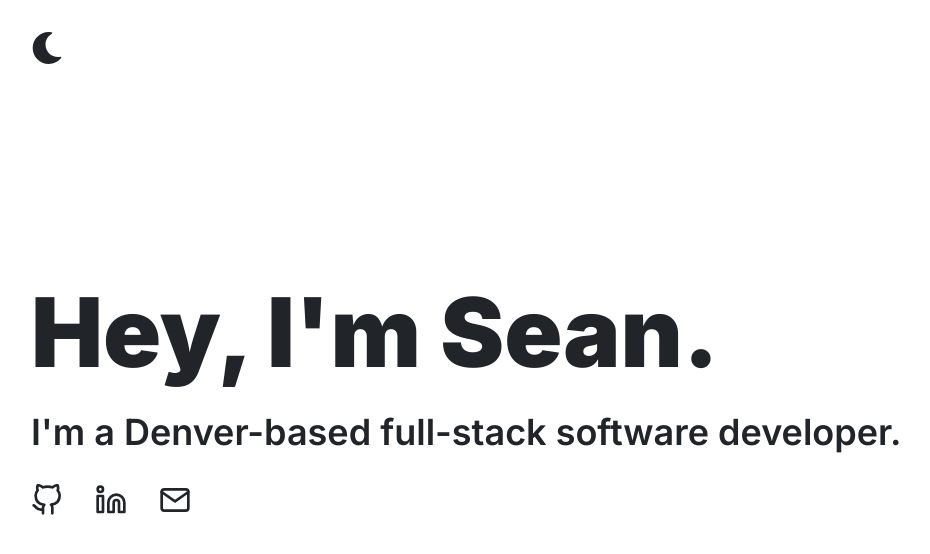
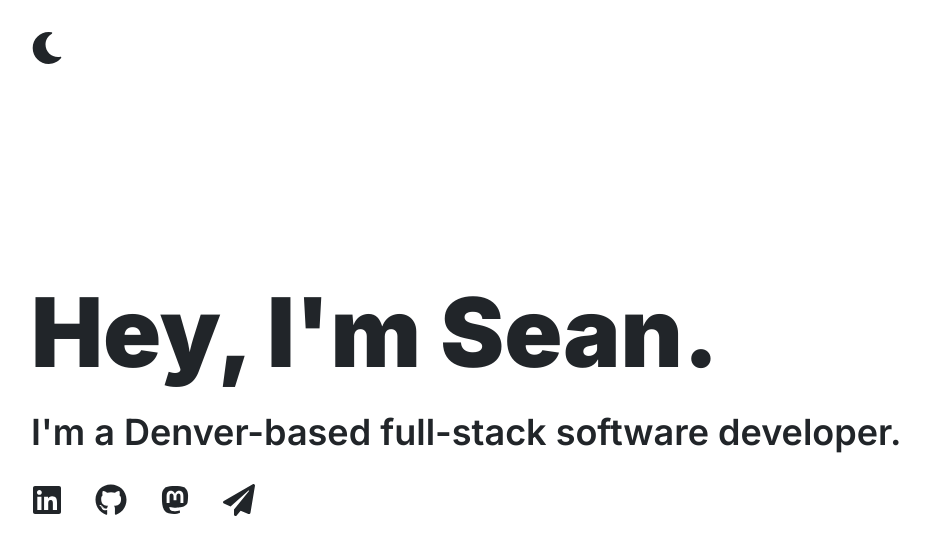
Before and after one commit to seaneoo/seano, a Next.js app: page / in a window 1280 px wide. Shown: the top 554 px of the page, without its empty margins (1-931 px from the left). Built offline with nearby package versions, Linux system fonts and the light colour scheme.

Commit message:
Update icons and add Mastodon link to home

```diff
--- a/src/app/page.tsx
+++ b/src/app/page.tsx
@@ -1,52 +1,5 @@
 import IconButton from '@/components/IconButton';
-
-function GitHubIcon() {
-  return (
-    <svg
-      xmlns="http://www.w3.org/2000/svg"
-      viewBox="0 0 24 24"
-      fill="none"
-      stroke="currentColor"
-      strokeWidth="2"
-      strokeLinecap="round"
-      strokeLinejoin="round">
-      <path d="M9 19c-5 1.5-5-2.5-7-3m14 6v-3.87a3.37 3.37 0 0 0-.94-2.61c3.14-.35 6.44-1.54 6.44-7A5.44 5.44 0 0 0 20 4.77 5.07 5.07 0 0 0 19.91 1S18.73.65 16 2.48a13.38 13.38 0 0 0-7 0C6.27.65 5.09 1 5.09 1A5.07 5.07 0 0 0 5 4.77a5.44 5.44 0 0 0-1.5 3.78c0 5.42 3.3 6.61 6.44 7A3.37 3.37 0 0 0 9 18.13V22"></path>
-    </svg>
-  );
-}
-
-function LinkedInIcon() {
-  return (
-    <svg
-      xmlns="http://www.w3.org/2000/svg"
-      viewBox="0 0 24 24"
-      fill="none"
-      stroke="currentColor"
-      strokeWidth="2"
-      strokeLinecap="round"
-      strokeLinejoin="round">
-      <path d="M16 8a6 6 0 0 1 6 6v7h-4v-7a2 2 0 0 0-2-2 2 2 0 0 0-2 2v7h-4v-7a6 6 0 0 1 6-6z"></path>
-      <rect x="2" y="9" width="4" height="12"></rect>
-      <circle cx="4" cy="4" r="2"></circle>
-    </svg>
-  );
-}
-
-function MailIcon() {
-  return (
-    <svg
-      xmlns="http://www.w3.org/2000/svg"
-      viewBox="0 0 24 24"
-      fill="none"
-      stroke="currentColor"
-      strokeWidth="2"
-      strokeLinecap="round"
-      strokeLinejoin="round">
-      <path d="M4 4h16c1.1 0 2 .9 2 2v12c0 1.1-.9 2-2 2H4c-1.1 0-2-.9-2-2V6c0-1.1.9-2 2-2z"></path>
-      <polyline points="22,6 12,13 2,6"></polyline>
-    </svg>
-  );
-}
+import { FaGithub, FaLinkedin, FaMastodon, FaPaperPlane } from 'react-icons/fa';
 
 export default function Home() {
   return (
@@ -58,19 +11,24 @@ export default function Home() {
         I&apos;m a Denver-based full-stack software developer.
       </p>
       <div className="flex gap-8">
+      <IconButton
+          href="https://www.linkedin.com/in/seaneoo"
+          icon={<FaLinkedin className="w-full h-full"  />}
+          label="my linkedin"
+        />
         <IconButton
           href="https://github.com/seaneoo"
-          icon={<GitHubIcon />}
+          icon={<FaGithub className="w-full h-full" />}
           label="my github"
         />
         <IconButton
-          href="https://www.linkedin.com/in/seaneoo"
-          icon={<LinkedInIcon />}
-          label="my linkedin"
+          href="https://mastodon.social/@seaneoo"
+          icon={<FaMastodon className="w-full h-full" />}
+          label="my mastodon"
         />
         <IconButton
           href="mailto:so@seano.dev"
-          icon={<MailIcon />}
+          icon={<FaPaperPlane className="w-full h-full" />}
           label="my email"
         />
       </div>
```
